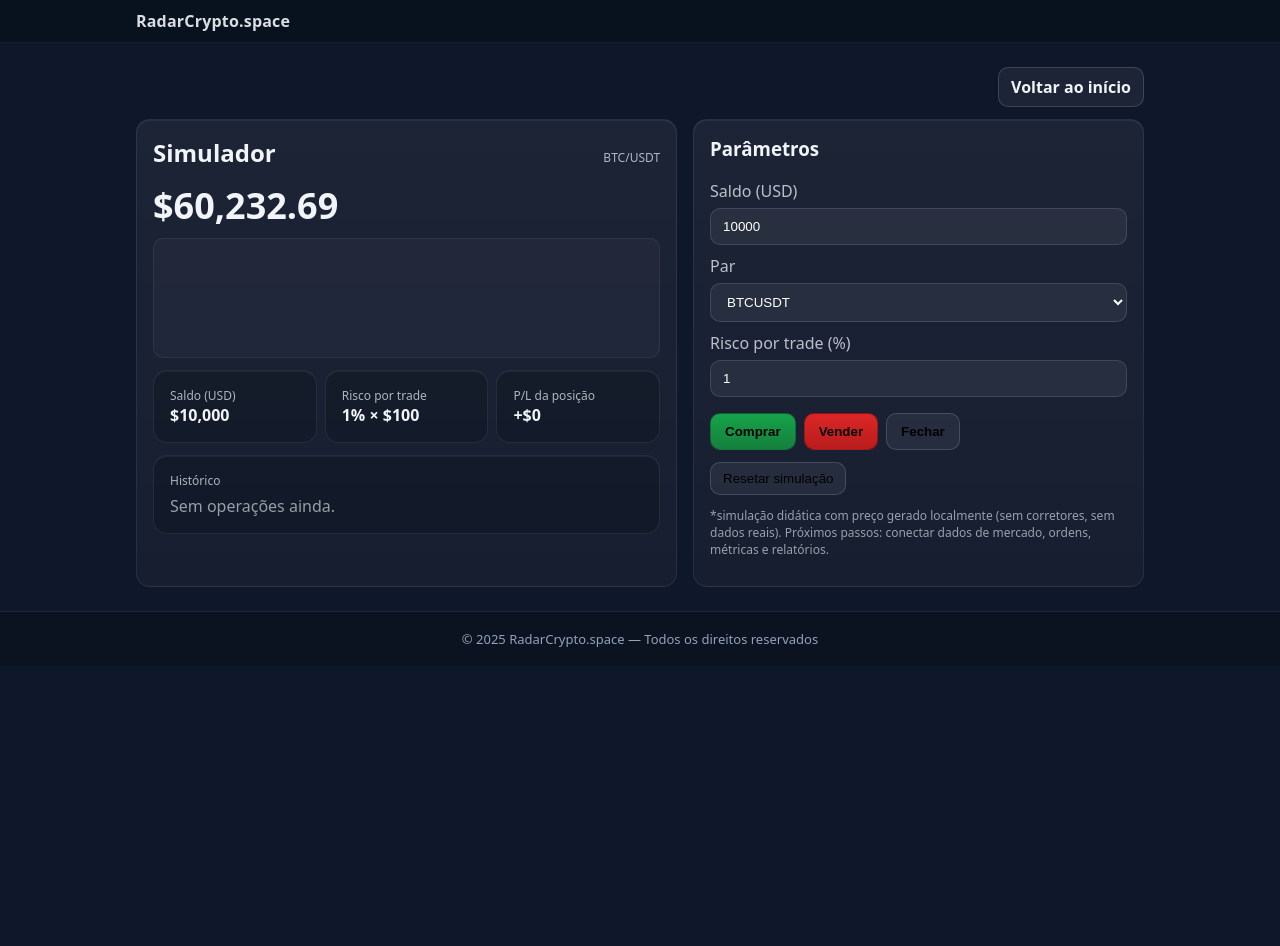
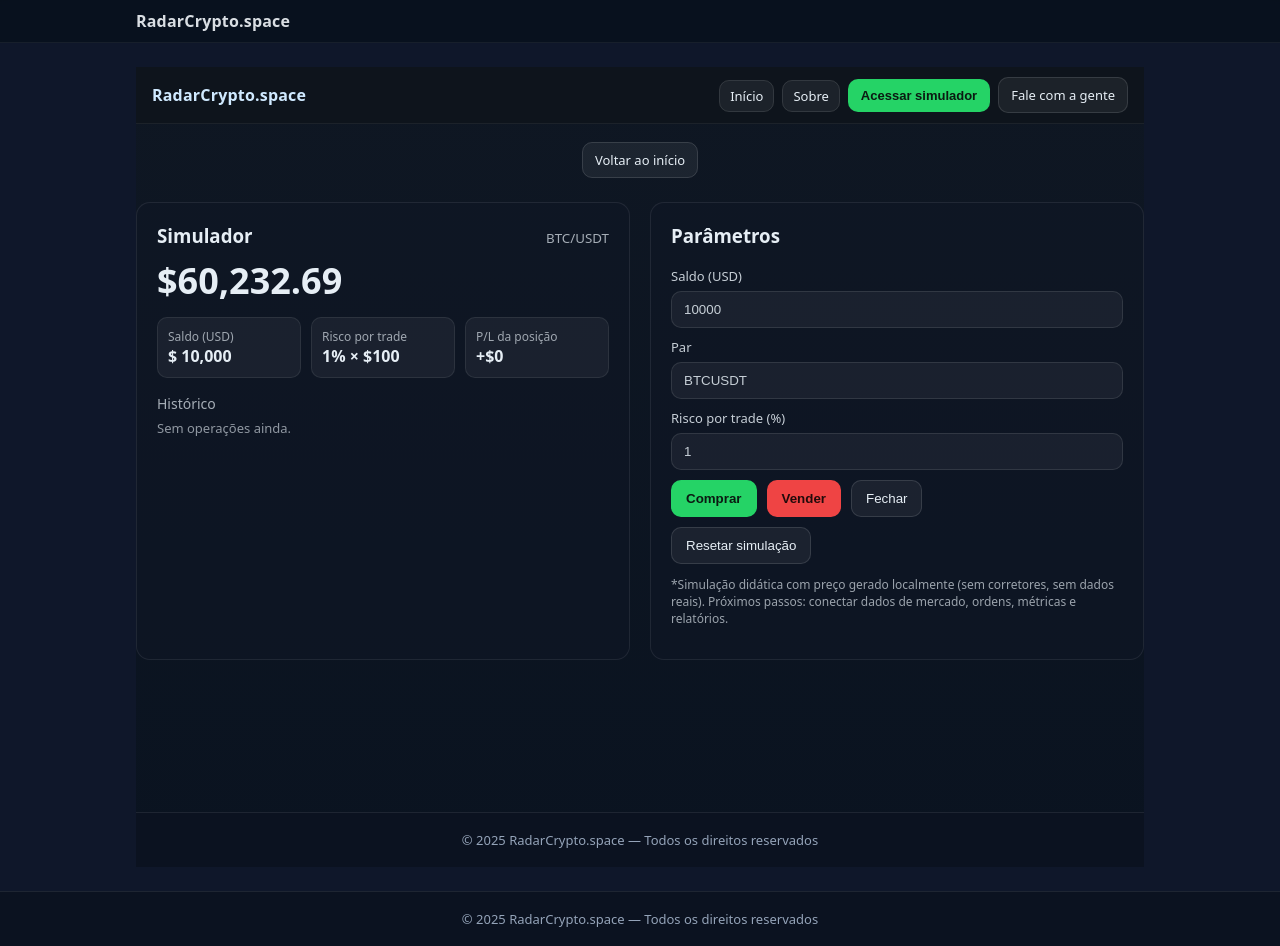
Before and after one commit to Ivanmonteiro-create/radarcripto.space, a Next.js app: page /simulador in a window 1280 px wide. Before the commit the page ends 800 px from the top, so only its background shows below. Built offline with nearby package versions, Linux system fonts and the light colour scheme.

Commit message:
Update simulador.js

```diff
--- a/pages/simulador.js
+++ b/pages/simulador.js
@@ -1,198 +1,156 @@
-// pages/simulador.js
-import Link from "next/link";
-import { useState } from "react";
+import Navbar from '@components/Navbar';
+import Footer from '@components/Footer';
+import Link from 'next/link';
+import Sparkline from '@components/Sparkline';
+import { useState } from 'react';
 
-function Panel({ children, style }) {
+export default function Simulador() {
+  const [saldo, setSaldo] = useState(10000);
+  const [par, setPar] = useState('BTCUSDT');
+  const [risco, setRisco] = useState(1);
+
+  const shell = {
+    minHeight: '100vh',
+    display: 'flex',
+    flexDirection: 'column',
+    background: 'linear-gradient(180deg,#0f1723 0%, #0a1320 100%)',
+    color: '#e6eef5',
+  };
+
+  const grid = {
+    maxWidth: 1100,
+    margin: '32px auto',
+    display: 'grid',
+    gridTemplateColumns: '1fr 1fr',
+    gap: 20,
+  };
+
+  const card = {
+    padding: 20,
+    borderRadius: 14,
+    background: 'rgba(17,24,39,.45)',
+    border: '1px solid rgba(255,255,255,.08)',
+  };
+
+  const headerRow = {
+    display: 'flex',
+    justifyContent: 'flex-end',
+    maxWidth: 1100,
+    margin: '24px auto 0',
+  };
+
+  const ghost = {
+    padding: '8px 12px',
+    borderRadius: 10,
+    fontSize: 13,
+    border: '1px solid rgba(255,255,255,.12)',
+    background: 'rgba(255,255,255,.06)',
+    color: '#e6eef5',
+  };
+
   return (
-    <div
-      style={{
-        padding: 16,
-        borderRadius: 14,
-        background: "linear-gradient(180deg, rgba(255,255,255,.06), rgba(255,255,255,.03))",
-        border: "1px solid rgba(255,255,255,.08)",
-        boxShadow: "inset 0 1px 0 rgba(255,255,255,.06)",
-        ...style,
-      }}
-    >
-      {children}
+    <div style={shell}>
+      <Navbar />
+
+      {/* único botão interno */}
+      <div style={headerRow}>
+        <Link href="/"><span style={ghost}>Voltar ao início</span></Link>
+      </div>
+
+      <main style={{ flex: 1 }}>
+        <div style={grid}>
+          {/* Painel esquerdo */}
+          <div style={card}>
+            <div style={{ display: 'flex', justifyContent: 'space-between', alignItems: 'baseline' }}>
+              <h3 style={{ margin: 0 }}>Simulador</h3>
+              <small style={{ opacity: .7 }}>BTC/USDT</small>
+            </div>
+
+            <div style={{ fontSize: 36, fontWeight: 800, margin: '8px 0 12px' }}>$60,232.69</div>
+            <div style={{ marginBottom: 10 }}><Sparkline /></div>
+
+            <div style={{ display: 'grid', gridTemplateColumns: 'repeat(3,1fr)', gap: 10 }}>
+              <Metric label="Saldo (USD)" value={`$ ${saldo.toLocaleString()}`} />
+              <Metric label="Risco por trade" value={`${risco}% × $${(saldo*risco/100).toLocaleString()}`} />
+              <Metric label="P/L da posição" value="+$0" />
+            </div>
+
+            <div style={{ marginTop: 16, opacity: .7, fontSize: 14 }}>Histórico</div>
+            <div style={{ marginTop: 6, opacity: .6, fontSize: 13 }}>Sem operações ainda.</div>
+          </div>
+
+          {/* Painel direito */}
+          <div style={card}>
+            <h3 style={{ marginTop: 0 }}>Parâmetros</h3>
+
+            <Field label="Saldo (USD)">
+              <input
+                value={saldo}
+                onChange={e => setSaldo(Number(e.target.value) || 0)}
+                style={inputStyle}
+                placeholder="10000"
+              />
+            </Field>
+
+            <Field label="Par">
+              <input value={par} onChange={e => setPar(e.target.value)} style={inputStyle} placeholder="BTCUSDT" />
+            </Field>
+
+            <Field label="Risco por trade (%)">
+              <input
+                value={risco}
+                onChange={e => setRisco(Number(e.target.value) || 0)}
+                style={inputStyle}
+                placeholder="1"
+              />
+            </Field>
+
+            <div style={{ display: 'flex', gap: 10, marginTop: 10 }}>
+              <button style={buyBtn}>Comprar</button>
+              <button style={sellBtn}>Vender</button>
+              <button style={ghostBtn}>Fechar</button>
+            </div>
+
+            <button style={{ ...ghostBtn, marginTop: 10 }}>Resetar simulação</button>
+
+            <p style={{ marginTop: 12, opacity: .65, fontSize: 12 }}>
+              *Simulação didática com preço gerado localmente (sem corretores, sem dados reais).
+              Próximos passos: conectar dados de mercado, ordens, métricas e relatórios.
+            </p>
+          </div>
+        </div>
+      </main>
+
+      <Footer />
     </div>
   );
 }
 
-export default function Simulador() {
-  // estado mínimo (placeholder)
-  const [saldo, setSaldo] = useState(10000);
-
+/* helpers */
+function Field({ label, children }) {
   return (
-    <section>
-      {/* Topo da página: apenas voltar */}
-      <div style={{ display: "flex", justifyContent: "flex-end", marginBottom: 12 }}>
-        <Link href="/" legacyBehavior>
-          <a
-            style={{
-              padding: "8px 12px",
-              borderRadius: 10,
-              fontWeight: 600,
-              background: "rgba(255,255,255,0.06)",
-              border: "1px solid rgba(255,255,255,0.15)",
-            }}
-          >
-            Voltar ao início
-          </a>
-        </Link>
-      </div>
-
-      <div
-        style={{
-          display: "grid",
-          gap: 16,
-          gridTemplateColumns: "1.2fr 1fr",
-        }}
-      >
-        {/* Painel do saldo e “gráfico” ilustrativo */}
-        <Panel>
-          <div style={{ display: "flex", justifyContent: "space-between", alignItems: "baseline" }}>
-            <h2 style={{ margin: 0 }}>Simulador</h2>
-            <span style={{ opacity: .7, fontSize: 12 }}>BTC/USDT</span>
-          </div>
-          <div style={{ fontSize: 36, fontWeight: 700, margin: "12px 0 8px" }}>
-            ${Number(60232.69).toLocaleString("en-US")}
-          </div>
-
-          <div style={{ height: 120, borderRadius: 10, background: "rgba(255,255,255,.03)", border: "1px solid rgba(255,255,255,.06)", marginBottom: 12 }} />
-
-          <div style={{ display: "grid", gridTemplateColumns: "repeat(3,1fr)", gap: 8 }}>
-            <Panel style={{ background: "rgba(0,0,0,.18)" }}>
-              <div style={{ opacity: .7, fontSize: 12 }}>Saldo (USD)</div>
-              <div style={{ fontWeight: 700 }}>${saldo.toLocaleString("en-US")}</div>
-            </Panel>
-            <Panel style={{ background: "rgba(0,0,0,.18)" }}>
-              <div style={{ opacity: .7, fontSize: 12 }}>Risco por trade</div>
-              <div style={{ fontWeight: 700 }}>1% × ${Math.round(saldo * 0.01).toLocaleString("en-US")}</div>
-            </Panel>
-            <Panel style={{ background: "rgba(0,0,0,.18)" }}>
-              <div style={{ opacity: .7, fontSize: 12 }}>P/L da posição</div>
-              <div style={{ fontWeight: 700 }}>+$0</div>
-            </Panel>
-          </div>
-
-          <Panel style={{ marginTop: 12, background: "rgba(0,0,0,.18)" }}>
-            <div style={{ opacity: .7, fontSize: 12, marginBottom: 6 }}>Histórico</div>
-            <div style={{ opacity: .6 }}>Sem operações ainda.</div>
-          </Panel>
-        </Panel>
-
-        {/* Parâmetros e botões */}
-        <Panel>
-          <h3 style={{ marginTop: 0 }}>Parâmetros</h3>
-
-          <label style={{ display: "grid", gap: 6, marginBottom: 10 }}>
-            <span style={{ opacity: .75 }}>Saldo (USD)</span>
-            <input
-              type="number"
-              value={saldo}
-              onChange={(e) => setSaldo(Number(e.target.value || 0))}
-              style={{
-                padding: "10px 12px",
-                borderRadius: 10,
-                background: "rgba(255,255,255,.06)",
-                border: "1px solid rgba(255,255,255,.12)",
-                color: "#fff",
-              }}
-            />
-          </label>
-
-          <label style={{ display: "grid", gap: 6, marginBottom: 10 }}>
-            <span style={{ opacity: .75 }}>Par</span>
-            <select
-              defaultValue="BTCUSDT"
-              style={{
-                padding: "10px 12px",
-                borderRadius: 10,
-                background: "rgba(255,255,255,.06)",
-                border: "1px solid rgba(255,255,255,.12)",
-                color: "#fff",
-              }}
-            >
-              <option>BTCUSDT</option>
-              <option>ETHUSDT</option>
-              <option>BNBUSDT</option>
-            </select>
-          </label>
-
-          <label style={{ display: "grid", gap: 6, marginBottom: 16 }}>
-            <span style={{ opacity: .75 }}>Risco por trade (%)</span>
-            <input
-              type="number"
-              defaultValue={1}
-              min={0}
-              max={100}
-              step={0.5}
-              style={{
-                padding: "10px 12px",
-                borderRadius: 10,
-                background: "rgba(255,255,255,.06)",
-                border: "1px solid rgba(255,255,255,.12)",
-                color: "#fff",
-              }}
-            />
-          </label>
-
-          <div style={{ display: "flex", gap: 8 }}>
-            <button
-              style={{
-                padding: "10px 14px",
-                borderRadius: 10,
-                fontWeight: 700,
-                background: "linear-gradient(180deg,#16a34a,#15803d)",
-                border: "1px solid rgba(0,0,0,.25)",
-              }}
-            >
-              Comprar
-            </button>
-            <button
-              style={{
-                padding: "10px 14px",
-                borderRadius: 10,
-                fontWeight: 700,
-                background: "linear-gradient(180deg,#dc2626,#b91c1c)",
-                border: "1px solid rgba(0,0,0,.25)",
-              }}
-            >
-              Vender
-            </button>
-            <button
-              style={{
-                padding: "10px 14px",
-                borderRadius: 10,
-                fontWeight: 700,
-                background: "rgba(255,255,255,.06)",
-                border: "1px solid rgba(255,255,255,.15)",
-              }}
-            >
-              Fechar
-            </button>
-          </div>
-
-          <div style={{ marginTop: 12, display: "flex", gap: 8 }}>
-            <button
-              style={{
-                padding: "8px 12px",
-                borderRadius: 10,
-                background: "rgba(255,255,255,.06)",
-                border: "1px solid rgba(255,255,255,.15)",
-              }}
-            >
-              Resetar simulação
-            </button>
-          </div>
-
-          <p style={{ opacity: .6, fontSize: 12, marginTop: 12 }}>
-            *simulação didática com preço gerado localmente (sem corretores, sem dados reais).
-            Próximos passos: conectar dados de mercado, ordens, métricas e relatórios.
-          </p>
-        </Panel>
-      </div>
-    </section>
+    <label style={{ display: 'block', fontSize: 13, opacity: .85, marginBottom: 10 }}>
+      {label}
+      <div style={{ marginTop: 6 }}>{children}</div>
+    </label>
   );
 }
+function Metric({ label, value }) {
+  return (
+    <div style={{ padding: 10, borderRadius: 10, background: 'rgba(255,255,255,.05)', border: '1px solid rgba(255,255,255,.08)' }}>
+      <div style={{ opacity: .65, fontSize: 12 }}>{label}</div>
+      <div style={{ fontWeight: 700 }}>{value}</div>
+    </div>
+  );
+}
+const inputStyle = {
+  width: '100%',
+  padding: '10px 12px',
+  borderRadius: 10,
+  border: '1px solid rgba(255,255,255,.12)',
+  background: 'rgba(255,255,255,.06)',
+  color: '#e6eef5',
+};
+const buyBtn  = { padding:'10px 14px', borderRadius:10, border:'1px solid rgba(37,211,102,.5)', background:'#25d366', color:'#0b1a12', fontWeight:700 };
+const sellBtn = { padding:'10px 14px', borderRadius:10, border:'1px solid rgba(239,68,68,.5)', background:'#ef4444', color:'#220b0b', fontWeight:700 };
+const ghostBtn= { padding:'10px 14px', borderRadius:10, border:'1px solid rgba(255,255,255,.12)', background:'rgba(255,255,255,.06)', color:'#e6eef5' };
```
